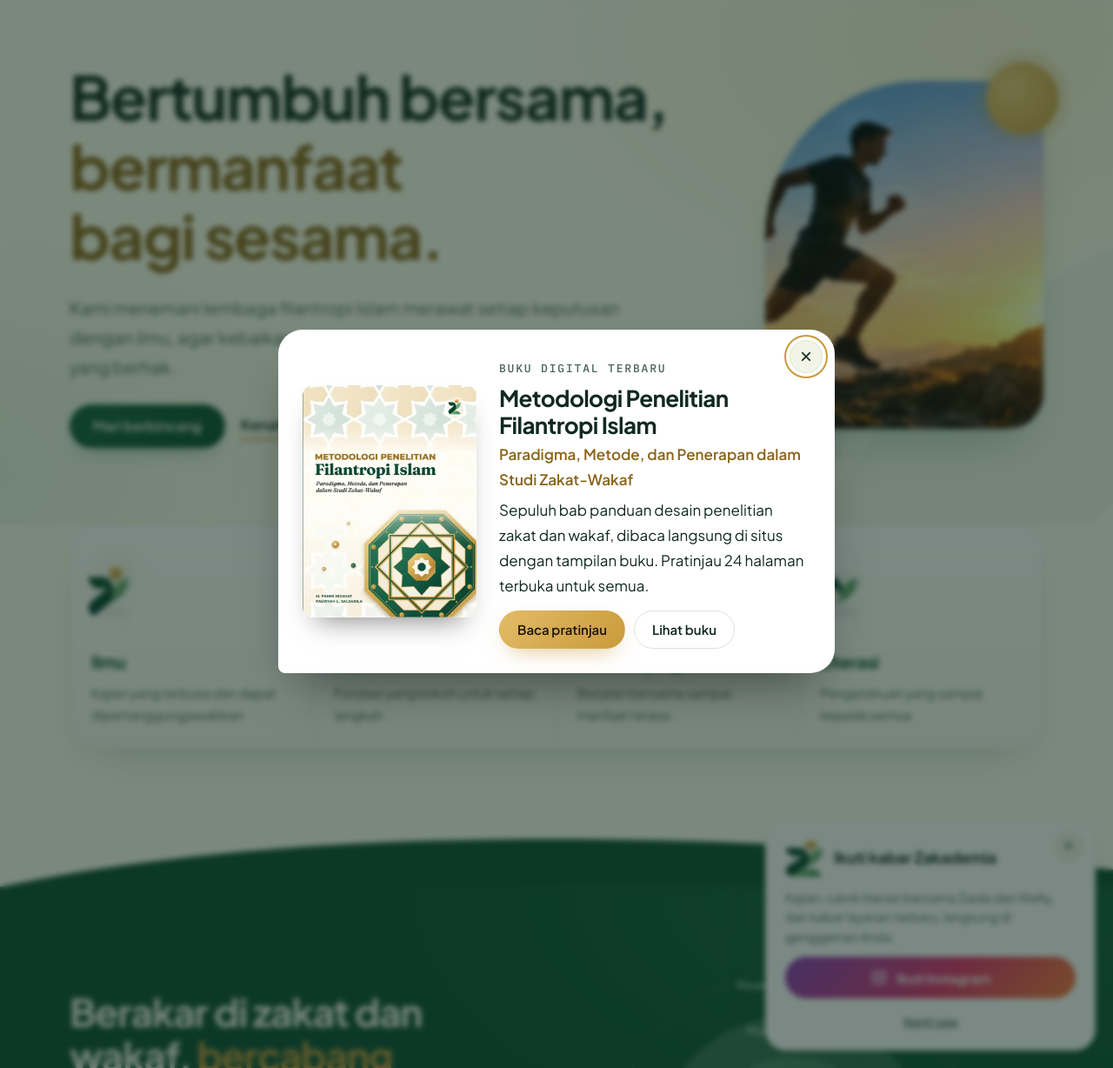
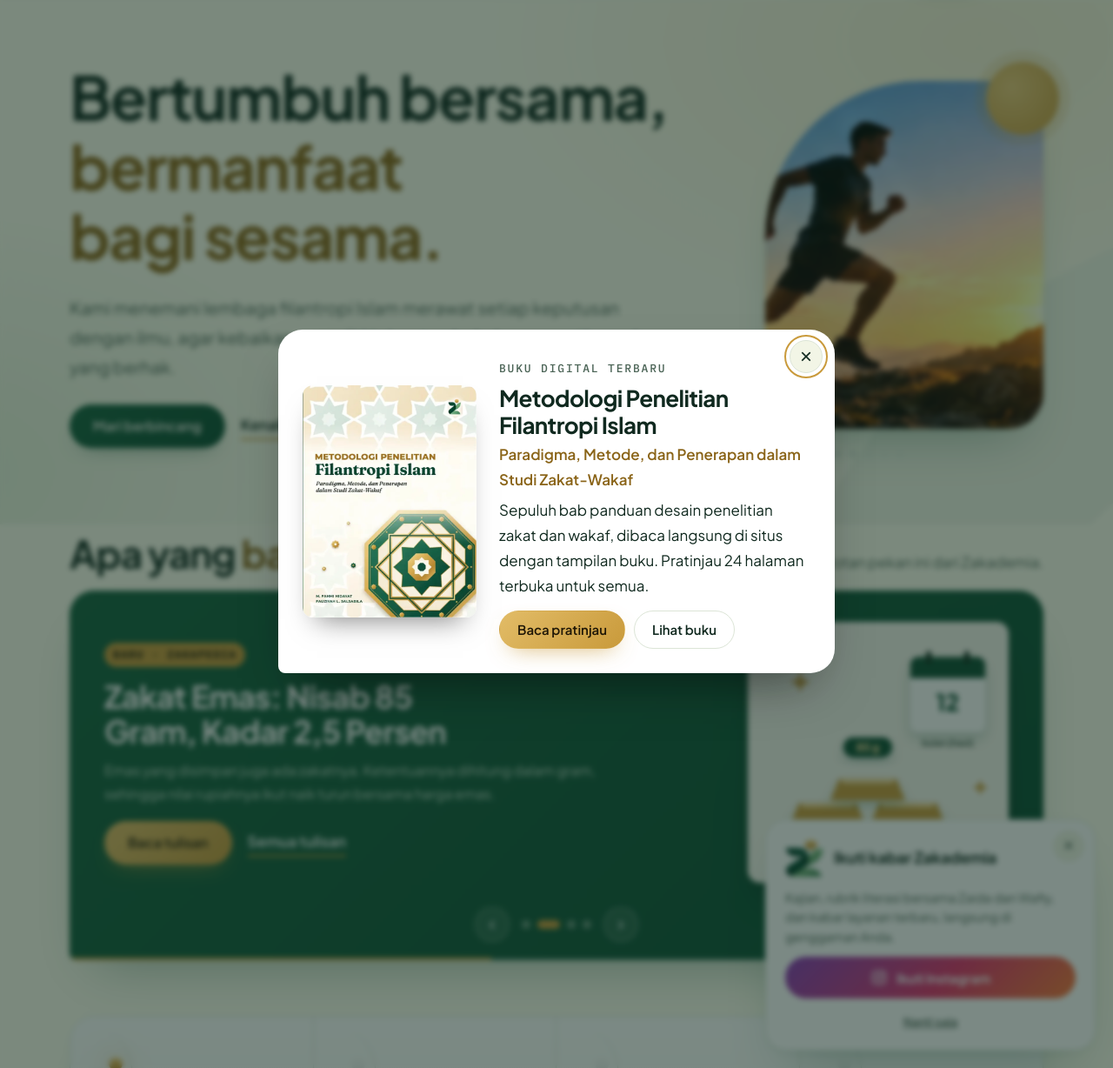
Before and after one commit to mfahmihidayat/zakademia, a PHP site: page / in a window 1280 px wide. Shown: the part 75-1303 px from the top of the page at 87% size. Run offline with PHP 8.4, Linux system fonts and the light colour scheme.

Commit message:
Beranda: sorotan 'Apa yang baru' dan 'Zakademia dalam angka'
Sorotan: kartu bergeser otomatis tiap 6 detik (buku digital, dua tulisan terbaru dari build literasi,
asesmen), dengan panah, titik, bilah waktu, geser sentuh, keyboard, jeda saat kursor/fokus, dan hormat
prefers-reduced-motion. Angka berjalan naik saat bagian terlihat; jumlah tulisan ikut build literasi.

Co-Authored-By: Claude Fable 5.1 <noreply@anthropic.com>
Claude-Session: https://claude.ai/code/session_01Vqib3pbuiUXJpKuNzPSAH6

```diff
--- a/css/style.css
+++ b/css/style.css
@@ -430,3 +430,27 @@ header.scrolled{box-shadow:0 10px 30px -24px color-mix(in srgb,var(--deep) 70%,t
 .asesmen-cta{display:grid;grid-template-columns:minmax(0,1fr) auto;gap:24px;align-items:center;background:linear-gradient(135deg,var(--mist),#fff);border:1px solid var(--line);border-radius:28px 28px 28px 8px;padding:28px 30px}
 .asesmen-cta h2{font-size:clamp(22px,2.8vw,30px)}.asesmen-cta p{color:var(--mute);max-width:56ch}
 @media(max-width:640px){.feat-book{grid-template-columns:1fr;padding:20px}.feat-cover{width:160px}.asesmen-cta{grid-template-columns:1fr;padding:22px}}
+
+/* Sorotan: apa yang baru */
+.sorotan-wrap{padding-top:8px;padding-bottom:64px}
+.sorotan{position:relative;background:linear-gradient(135deg,var(--deep-2),var(--deep));color:var(--deep-ink);border-radius:28px 28px 28px 8px;overflow:hidden;box-shadow:var(--shadow-lift)}
+.so-track{position:relative;min-height:320px}
+.so-slide{display:grid;grid-template-columns:minmax(0,1fr) 300px;gap:32px;align-items:center;padding:36px 40px 28px;position:absolute;inset:0;opacity:0;transform:translateX(24px);transition:opacity .5s ease,transform .5s ease;pointer-events:none}
+.so-slide.on{position:relative;opacity:1;transform:none;pointer-events:auto}
+.so-tag{display:inline-block;font-family:var(--mono);font-size:12px;letter-spacing:.14em;text-transform:uppercase;background:var(--gold);color:#1E1606;padding:4px 10px;border-radius:999px;font-weight:600}
+.so-copy h3{font-size:clamp(24px,3.2vw,36px);line-height:1.12;letter-spacing:-.02em;margin:14px 0 10px;color:#fff}
+.so-copy p{color:var(--deep-mute);max-width:52ch;font-size:16px}
+.so-copy .cta-row{margin-top:18px}.so-copy .link{color:#fff;background-image:linear-gradient(var(--gold),var(--gold))}
+.so-art{display:block;border-radius:14px;overflow:hidden;box-shadow:0 24px 40px -20px rgba(0,0,0,.6);transform:rotate(2deg);transition:transform .4s ease}.so-slide.on .so-art{transform:rotate(0)}
+.so-art img{display:block;width:100%;height:auto;aspect-ratio:3/4;object-fit:cover}.so-art.ilu img{aspect-ratio:1/1;background:#F7F6EE}.so-art.foto img{aspect-ratio:4/3}
+.so-nav{display:flex;align-items:center;justify-content:center;gap:14px;padding:0 20px 18px}
+.so-btn{width:40px;height:40px;border-radius:50%;border:1px solid rgba(255,255,240,.3);background:rgba(255,255,240,.1);color:#fff;font-size:22px;line-height:1;cursor:pointer}
+.so-btn:hover{background:rgba(255,255,240,.22)}
+.so-dots{display:flex;gap:8px}.so-dots button{width:10px;height:10px;border-radius:50%;border:0;background:rgba(255,255,240,.35);cursor:pointer;padding:0}.so-dots button[aria-current=true]{background:var(--gold);width:26px;border-radius:999px}
+.so-bar{height:3px;background:rgba(255,255,240,.12)}.so-bar i{display:block;height:100%;width:0;background:var(--gold);transition:width .2s linear}
+@media(max-width:760px){.so-slide{grid-template-columns:1fr;padding:24px 22px 16px;gap:18px}.so-art{width:150px;margin:0 auto}.so-art.foto{width:100%}.so-copy{text-align:left}.so-track{min-height:0}}
+/* Zakademia dalam angka */
+.angka{display:grid;gap:18px;grid-template-columns:repeat(auto-fit,minmax(170px,1fr))}
+.angka div{background:var(--paper);border:1px solid var(--line);border-radius:20px 20px 20px 6px;padding:22px 20px;display:flex;flex-direction:column;gap:6px;box-shadow:var(--shadow)}
+.angka .num{font-size:clamp(34px,4vw,46px);line-height:1;letter-spacing:-.03em;color:var(--deep);font-variant-numeric:tabular-nums}
+.angka span{color:var(--mute);font-size:14px;font-weight:600}
--- a/index.html
+++ b/index.html
@@ -34,7 +34,7 @@
 <title>Zakademia | Riset, Data, dan Literasi Filantropi Islam</title>
 <link rel="preconnect" href="https://fonts.googleapis.com">
 <link rel="stylesheet" href="https://fonts.googleapis.com/css2?family=Plus+Jakarta+Sans:wght@400;500;600;700;800&family=IBM+Plex+Mono:wght@500&display=swap">
-<link href="css/style.css?v=202610212230" rel="stylesheet"/>
+<link href="css/style.css?v=202610212300" rel="stylesheet"/>
 <link href="css/cari.css?v=202610190100" rel="stylesheet"/>
 <svg width="0" height="0" style="position:absolute" aria-hidden="true">
   <symbol id="leaf" viewBox="0 0 300 300"><path d="M10 290 C 40 150 160 40 295 10 C 285 150 220 250 10 290 Z"/></symbol>
@@ -81,6 +81,28 @@
     </div>
   </div>
 
+  <section class="wrap sorotan-wrap" aria-labelledby="sorotanH">
+    <div class="sec-head" style="margin-bottom:18px"><h2 id="sorotanH" data-edit="t30">Apa yang <em>baru</em></h2><p>Sorotan pekan ini dari Zakademia.</p></div>
+    <div class="sorotan" id="sorotan" aria-roledescription="carousel" aria-label="Sorotan terbaru">
+      <div class="so-track" id="soTrack">
+        <article class="so-slide on" role="group" aria-roledescription="slide">
+          <div class="so-copy"><span class="so-tag">Baru · Buku digital</span><h3>Metodologi Penelitian Filantropi Islam</h3><p>Sepuluh bab panduan desain penelitian zakat dan wakaf, dibaca langsung di situs dengan tampilan buku. Pratinjau 24 halaman terbuka untuk semua.</p><div class="cta-row"><a class="btn btn-gold" href="/buku/metodologi/baca">Baca pratinjau</a><a class="link" href="/buku/metodologi/">Tentang buku</a></div></div>
+          <a class="so-art" href="/buku/metodologi/"><img src="assets/images/cover-metodologi.webp" alt="Sampul Metodologi Penelitian Filantropi Islam" width="600" height="800"></a>
+        </article>
+        <!-- SOROTAN-ARTIKEL-START -->
+        <article class="so-slide" role="group" aria-roledescription="slide"><div class="so-copy"><span class="so-tag">Baru · ZakaPedia</span><h3>Zakat Emas: Nisab 85 Gram, Kadar 2,5 Persen</h3><p>Emas yang disimpan juga ada zakatnya. Ketentuannya dihitung dalam gram, sehingga nilai rupiahnya ikut naik turun bersama harga emas.</p><div class="cta-row"><a class="btn btn-gold" href="/literasi/zakat-emas-nisab-85-gram/">Baca tulisan</a><a class="link" href="/literasi/">Semua tulisan</a></div></div><a class="so-art ilu" href="/literasi/zakat-emas-nisab-85-gram/"><img src="assets/images/ilu/emas.png" alt="" loading="lazy" width="600" height="600"></a></article>
+        <article class="so-slide" role="group" aria-roledescription="slide"><div class="so-copy"><span class="so-tag">Baru · ZakaTips</span><h3>Zakat Tabungan: Kapan Saldo Mengendap Wajib Dizakati?</h3><p>Uang yang tersimpan di tabungan atau deposito termasuk harta yang dizakati bila nilainya mencapai nisab dan sudah tersimpan setahun.</p><div class="cta-row"><a class="btn btn-gold" href="/literasi/zakat-tabungan-dan-deposito/">Baca tulisan</a><a class="link" href="/literasi/">Semua tulisan</a></div></div><a class="so-art ilu" href="/literasi/zakat-tabungan-dan-deposito/"><img src="assets/images/ilu/tabungan.png" alt="" loading="lazy" width="600" height="600"></a></article>
+        <!-- SOROTAN-ARTIKEL-END -->
+        <article class="so-slide" role="group" aria-roledescription="slide">
+          <div class="so-copy"><span class="so-tag">Gratis · Lembaga</span><h3>Asesmen Kesiapan Penghimpunan</h3><p>Dua puluh menit menjawab, langsung mendapat peta kesiapan lembaga pada enam dimensi beserta rekomendasi langkah berikutnya.</p><div class="cta-row"><a class="btn btn-gold" href="/asesmen/">Mulai asesmen</a><a class="link" href="/survei/">Buat survei donatur</a></div></div>
+          <a class="so-art foto" href="/asesmen/"><img src="assets/images/foto-5.webp" alt="" loading="lazy" width="1400" height="788"></a>
+        </article>
+      </div>
+      <div class="so-nav"><button type="button" class="so-btn" id="soPrev" aria-label="Sebelumnya">‹</button><div class="so-dots" id="soDots"></div><button type="button" class="so-btn" id="soNext" aria-label="Berikutnya">›</button></div>
+      <div class="so-bar"><i id="soBar"></i></div>
+    </div>
+  </section>
+
   <section class="wrap" style="padding-bottom:88px">
     <div data-reveal class="pillars">
       <div><div class="emb xs bare" data-parts="gold top leaf band" role="img" aria-label="Lambang Zakademia, figur yang berlari"><div class="layers"><img class="ly ly-base" src="assets/images/em-base.webp" alt=""><img class="ly ly-band" src="assets/images/em-band.webp" alt=""><img class="ly ly-top" src="assets/images/em-top.webp" alt=""><img class="ly ly-leaf" src="assets/images/em-leaf.webp" alt=""><img class="ly ly-gold" src="assets/images/em-gold.webp" alt=""></div></div><b>Ilmu</b><span>Kajian yang terbuka dan dapat dipertanggungjawabkan</span></div>
@@ -118,6 +140,17 @@
     </div>
   </section>
   <svg class="curve" viewBox="0 0 1440 70" preserveAspectRatio="none" aria-hidden="true" style="transform:scaleY(-1)"><path d="M0 70 C 540 0 1080 0 1440 50 L1440 70 Z"/></svg>
+
+  <section class="wrap" style="padding-bottom:88px">
+    <div class="sec-head"><h2 data-edit="t31">Zakademia <em>dalam angka</em></h2><p>Yang sudah tersedia dan terus bertambah.</p></div>
+    <div class="angka" data-reveal>
+      <div><b class="num" data-n="15" data-k="tulisan">0</b><span>Tulisan literasi bersumber</span></div>
+      <div><b class="num" data-n="6">0</b><span>Rubrik edukasi</span></div>
+      <div><b class="num" data-n="6">0</b><span>Buku dan bab buku terbit</span></div>
+      <div><b class="num" data-n="483">0</b><span>Halaman buku digital</span></div>
+      <div><b class="num" data-n="6">0</b><span>Dimensi asesmen lembaga</span></div>
+    </div>
+  </section>
 
   <section class="wrap sec">
     <div class="sec-head"><h2 data-edit="t12">Cara kami <em>menemani</em></h2><p data-edit="t22">Setiap lembaga tumbuh dengan caranya sendiri. Kami hadir di bagian yang paling Anda butuhkan.</p></div>
@@ -589,7 +622,7 @@
     </div>
   </div>
 </div>
-<script src="js/script.js?v=202610212200"></script>
+<script src="js/script.js?v=202610212300"></script>
 <script src="js/cari.js?v=202610212200"></script><script src="/js/stat.js?v=2" defer></script>
 <script>
 fetch('/asesmen/akun.php?api=me',{credentials:'same-origin',cache:'no-store'}).then(function(r){return r.json();}).then(function(j){
```
Also changed, not shown: js/script.js (+28 -0 lines), 1 other file.
